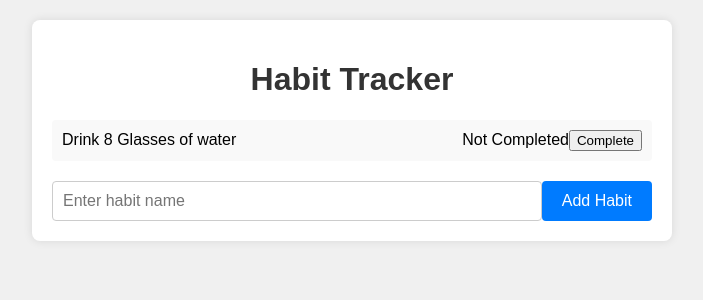
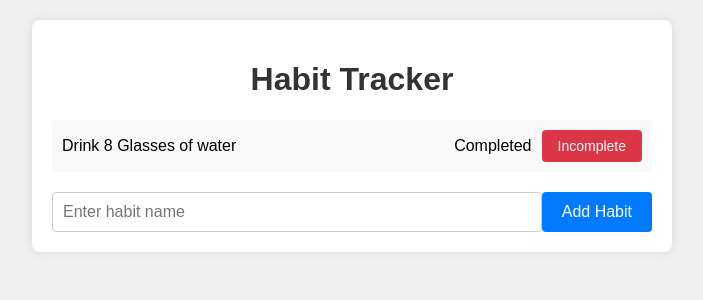
Before and after one commit to f0wad18/habit-tracker-using-html-css-and-python, a Flask app: page / in a window 1280 px wide. Shown: the top 300 px of the page, without its empty margins (288-991 px from the left). Run offline with Flask 3, Linux system fonts and the light colour scheme.

Commit message:
Updated style.css to add better looking buttons on the "complete" and "incomplete" buttons.

```diff
--- a/habits.json
+++ b/habits.json
@@ -1,6 +1,6 @@
 [
     {
         "name": "Drink 8 Glasses of water",
-        "completed": false
+        "completed": true
     }
 ]
--- a/static/style.css
+++ b/static/style.css
@@ -63,3 +63,34 @@ form button {
 form button:hover {
     background-color: #0056b3;
 }
+
+/* Styles for Complete and Incomplete buttons */
+.complete-btn {
+    padding: 8px 16px;
+    font-size: 14px;
+    background-color: #28a745;
+    color: #fff;
+    border: none;
+    border-radius: 4px;
+    cursor: pointer;
+    margin-left: 10px;
+}
+
+.complete-btn:hover {
+    background-color: #218838;
+}
+
+.incomplete-btn {
+    padding: 8px 16px;
+    font-size: 14px;
+    background-color: #dc3545;
+    color: #fff;
+    border: none;
+    border-radius: 4px;
+    cursor: pointer;
+    margin-left: 10px;
+}
+
+.incomplete-btn:hover {
+    background-color: #c82333;
+}
```
